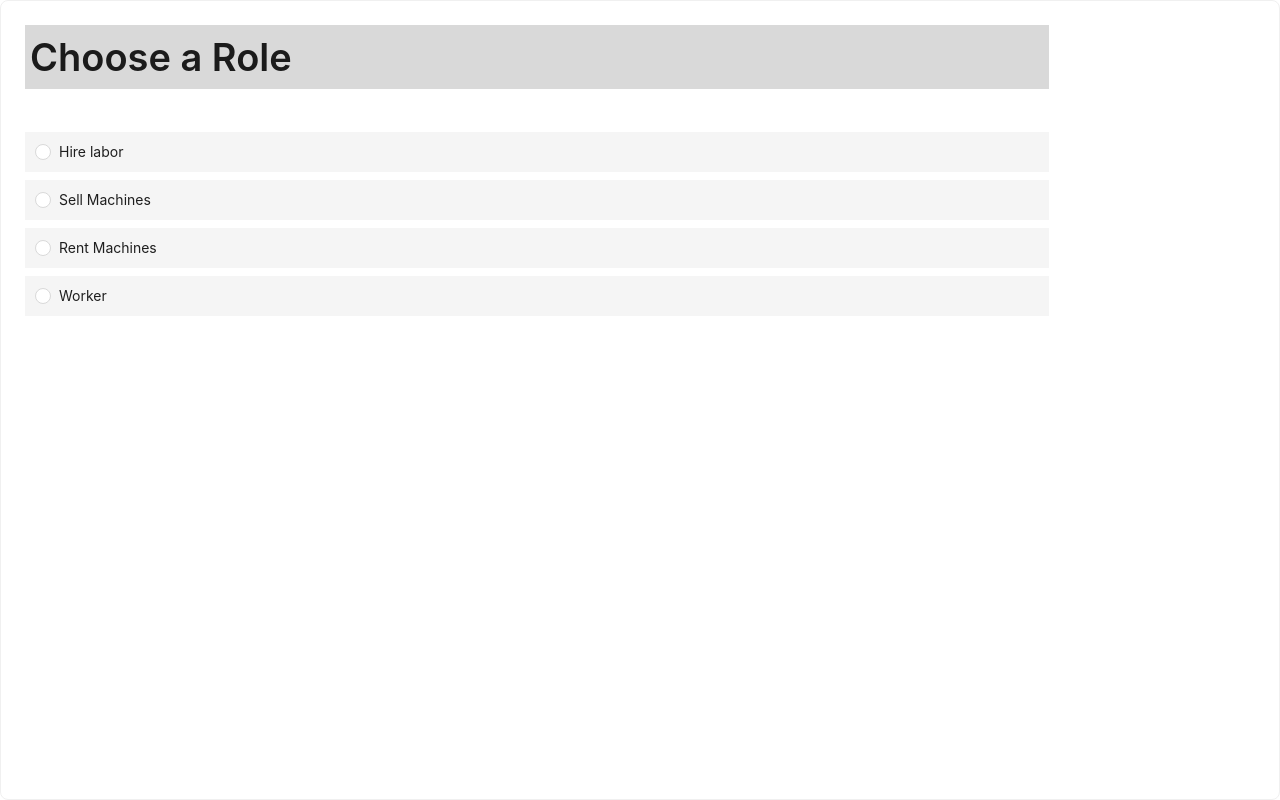
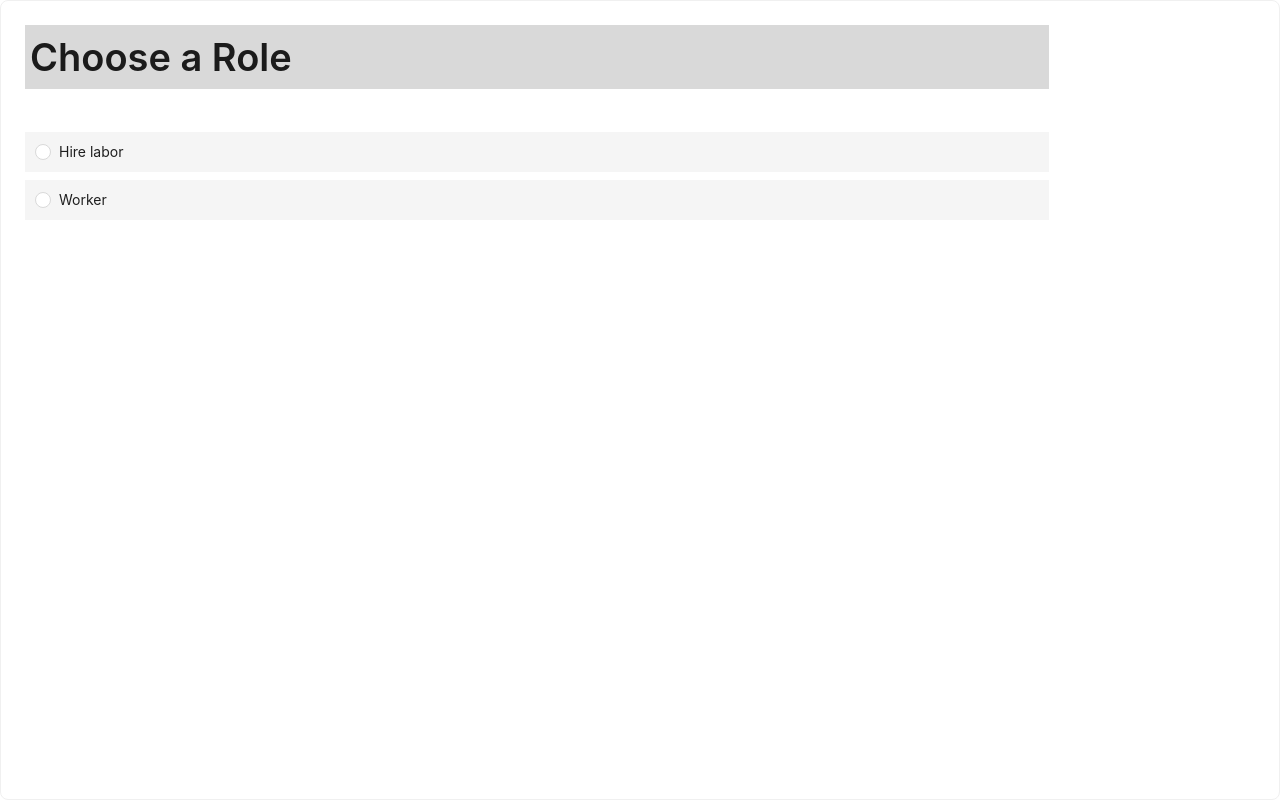
Before and after one commit to cherry-1729-9090/LABOR-EMPLOYEMENT, a React (Create React App) app in the folder frontend/: page /role-selection in a window 1280 px wide. Built offline with nearby package versions, Linux system fonts and the light colour scheme; no server answers.

Commit message:
clean features v0

```diff
--- a/frontend/src/components/RoleSelection.jsx
+++ b/frontend/src/components/RoleSelection.jsx
@@ -32,10 +32,10 @@ function RoleSelection() {
     switch (role) {
       case 'hire_labor':
         return 'contractor';
-      case 'sell_machines':
-        return 'seller';
-      case 'rent_machines':
-        return 'buyer';
+      // case 'sell_machines':
+      //   return 'seller';
+      // case 'rent_machines':
+      //   return 'buyer';
       case 'worker':
         return 'labor_worker';
       default:
@@ -111,8 +111,8 @@ function RoleSelection() {
 
   const options = [
     { label: 'Hire labor', value: 'hire_labor' },
-    { label: 'Sell Machines', value: 'sell_machines' },
-    { label: 'Rent Machines', value: 'rent_machines' },
+    // { label: 'Sell Machines', value: 'sell_machines' },
+    // { label: 'Rent Machines', value: 'rent_machines' },
     { label: 'Worker', value: 'worker' },
   ];
 
```
